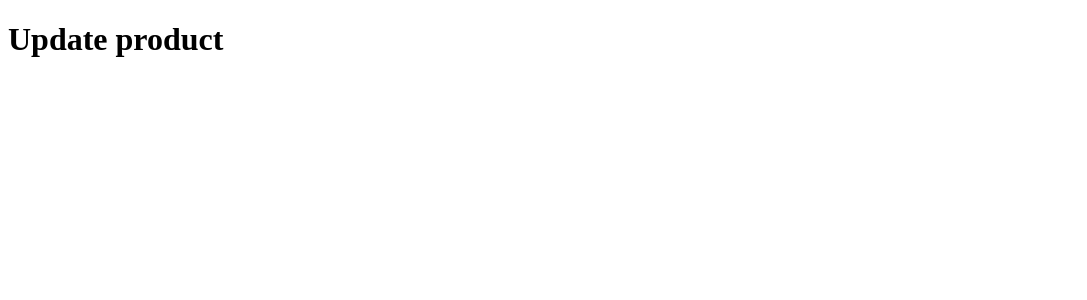
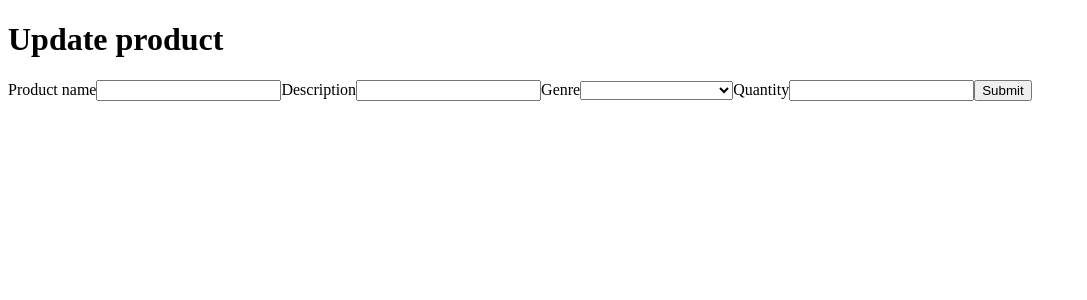
Before and after one commit to MarcosUgalde/Online-sales-page, a React (Vite) app in the folder frontend/: page /auth/update/1 in a window 1280 px wide. Shown: the top 300 px of the page, without its empty margins (0-1087 px from the left). Built offline with nearby package versions, Linux system fonts and the light colour scheme; no server answers.

Commit message:
feat: successfully created update form

```diff
--- a/frontend/src/hooks/index.js
+++ b/frontend/src/hooks/index.js
@@ -4,3 +4,4 @@ export { useProducts } from "./useProducts";
 export { useOneProduct } from "./useOneProduct";
 export { useId } from "./useId";
 export { useInsertion } from "./useInsertion";
+export { useUpdate } from "./useUpdate";
--- a/frontend/src/pages/Updateproduct/index.jsx
+++ b/frontend/src/pages/Updateproduct/index.jsx
@@ -1,7 +1,41 @@
+import { useState } from "react"
+import { useForm } from "react-hook-form"
+import { useId, useOneProduct, useUpdate } from "../../hooks"
+
 const Update = () => {
+    const { register, handleSubmit } = useForm()
+    const id = useId()
+    const product = useOneProduct({ productId: id })
+    console.log('product: ', product)
+    const doUpdate = useUpdate()
+
+    const [selectedGenre, setSelectedGenre] = useState('')
+    const handleGenreSelect = (selectedValue) => {
+        setSelectedGenre(selectedValue)
+    }
+
     return (
         <>
             <h1>Update product</h1>
+            <form onSubmit={handleSubmit(doUpdate)}>
+                <input type="hidden" name="productId" id="productId" {...register('productId', {required: true})} value={id} />
+                <label htmlFor="product_name">Product name</label>
+                <input type="text" name="product_name" id="product_name" {...register('product_name', { required: true })} defaultValue={product?.data?.data[0]?.product_name} />
+                <label htmlFor="description">Description</label>
+                <input type="text" name="description" id="description" {...register('description', { required: true })} defaultValue={product?.data?.data[0]?.description} />
+                <label htmlFor="genre">Genre</label>
+                <select type="text" name="genre" id="genre" {...register('genre', {required: true})} onChange={(e) => {handleGenreSelect(e.target.value)}} defaultValue={product?.data?.data[0]?.genre} >
+                    <option value=""></option>
+                    <option value="IT">IT</option>
+                    <option value="Clothes">Clothes</option>
+                    <option value="Books">Books</option>
+                    <option value="TV shows and movies">TV shows and movies</option>
+                </select>
+                <label htmlFor="quantity">Quantity</label>
+                <input type="text" name="quantity" id="quantity" {...register('quantity', { required: true })} defaultValue={product?.data?.data[0]?.quantity}/>
+                <input type="submit" />
+
+            </form>
         </>
     )
 }
```
